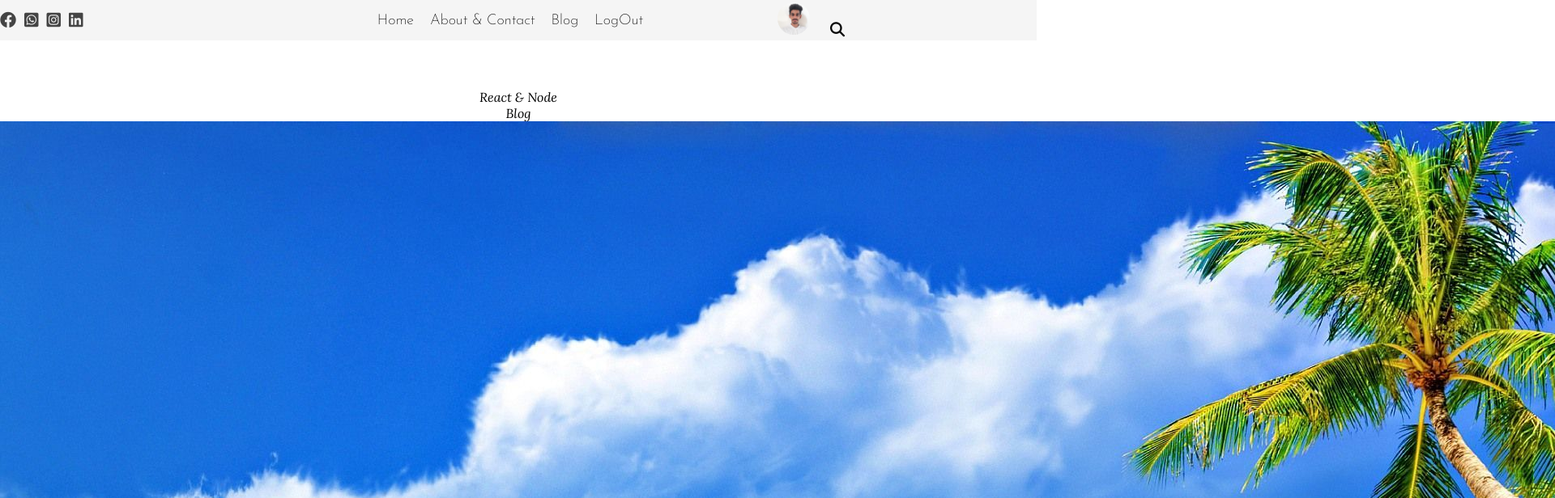
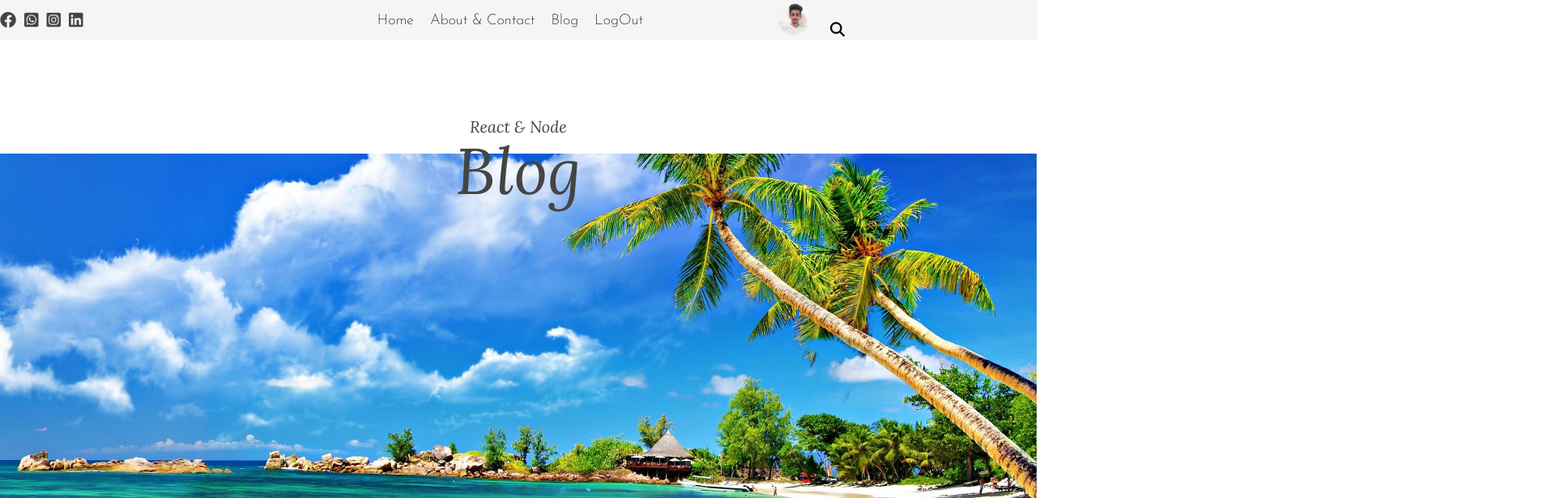
Before and after one commit to Pasindu-N-01/Blog, a React (Create React App) app in the folder blog/: page / in a window 1280 px wide. Shown: the top 616 px of the page at 81% size, 1920 px wide, since content can reach past the window. Built offline with nearby package versions, Linux system fonts and the light colour scheme.

Commit message:
now updated

```diff
--- a/blog/src/header/header.css
+++ b/blog/src/header/header.css
@@ -8,4 +8,26 @@
     flex-direction: column;
     align-items: center;
     font-family: 'Lora', serif;
+    color: #444;
 }
+
+.headerTitleSm{
+    position: absolute;
+    top: 18%;
+    font-size: 20px;
+
+
+}
+
+.headerTitleLg{
+    position: absolute;
+    top: 20%;
+    font-size: 80px;
+}
+
+.headerImg{
+    width: 100%;
+    height: 600px;
+    margin-top: 80px;
+    object-fit: cover;
+}
```
